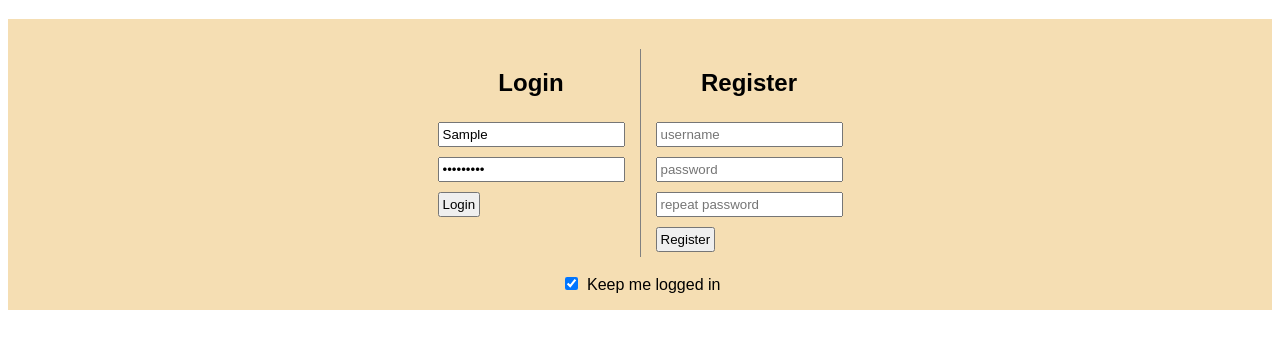
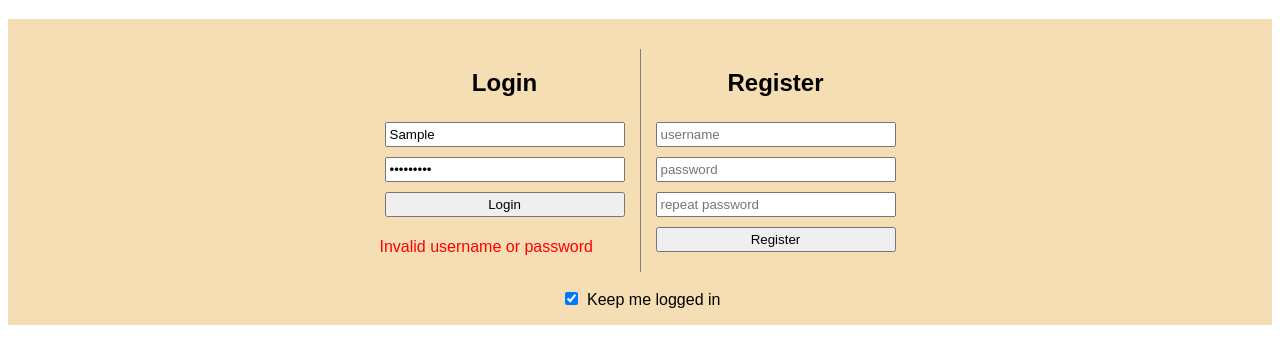
Before and after one commit to MeirKlemp/full-stack-02, a plain HTML site: page index.html in a window 1280 px wide. Both pictures are taken after typing "Sample", "Sample123" into the empty fields and a click on the input "Login". Shown: the part 61-424 px from the top of the page. Drawn offline with Linux system fonts and the light colour scheme.

Commit message:
Make login and register errors display in labels

```diff
--- a/css/login.css
+++ b/css/login.css
@@ -7,25 +7,39 @@ h1, h2 {
     text-align: center;
 }
 
+main {
+    display: flex;
+    flex-direction: column;
+    align-items: center;
+    padding: 15px;
+    margin: auto;
+    background-color: wheat;
+}
+
+#forms-container {
+    display: flex;
+    padding: 15px;
+    justify-content: center;
+}
+
+#forms-container > form {
+    display: flex;
+    flex-direction: column;
+    width: 250px;
+}
+
 input {
     padding: 3px;
     margin: 5px;
 }
 
-#forms-container {
-    display: flex;
-    padding: 15px;
+.error {
+    color: red;
+    overflow-wrap: break-word;
 }
 
-main {
-    /* specific for forms and keep logged in container */
-    display: flex;
-    flex-direction: column;
-    align-items: center;
-
-    padding: 15px;
-    margin: auto;
-    background-color: wheat;
+.hidden {
+    display: none;
 }
 
 .separator {
--- a/index.html
+++ b/index.html
@@ -13,22 +13,31 @@
         <div id="forms-container">
             <form id="frmLogin">
                 <h2>Login</h2>
-                <div><input type="text" placeholder="username" name="username"
-                                                               required></div>
-                <div><input type="password" placeholder="password"
-                                            name="password" required></div>
-                <div><input type="submit" value="Login"></div>
+                <input type="text" placeholder="username" name="username"
+                                                          required>
+                <input type="password" placeholder="password" name="password"
+                                                              required>
+                <input type="submit" value="Login">
+                <p id="loginError" class="error hidden">ERROR ERROR ERROR ERROR
+                    ERROR ERROR ERROR ERROR ERROR ERROR ERROR ERROR ERROR ERROR
+                    ERROR ERROR ERROR ERROR ERROR ERROR ERROR ERROR ERROR ERROR
+                </p>
             </form>
             <div class="separator"></div>
             <form id="frmRegister">
                 <h2>Register</h2>
-                <div><input type="text" placeholder="username" name="username"
-                                                               required></div>
-                <div><input type="password" placeholder="password"
-                                            name="password" required></div>
-                <div><input type="password" placeholder="repeat password"
-                                            name="password2" required></div>
-                <div><input type="submit" value="Register"></div>
+                <input type="text" placeholder="username" name="username"
+                                                          required>
+                <input type="password" placeholder="password" name="password"
+                                                              required>
+                <input type="password" placeholder="repeat password"
+                                       name="password2" required>
+                <input type="submit" value="Register">
+                <p id="registerError" class="error hidden">ERROR ERROR ERROR
+                    ERROR ERROR ERROR ERROR ERROR ERROR ERROR ERROR ERROR ERROR
+                    ERROR ERROR ERROR ERROR ERROR ERROR ERROR ERROR ERROR ERROR
+                    ERROR
+                </p>
             </form>
         </div>
         <div>
--- a/js/login.js
+++ b/js/login.js
@@ -59,7 +59,7 @@ function login() {
     const password = document.forms.frmLogin.password.value;
 
     if (!localStorage[username]) {
-        alert("Invalid username or password");
+        loginError("Invalid username or password");
         return;
     }
 
@@ -74,7 +74,7 @@ function login() {
         expires.setMinutes(expires.getMinutes() + ATTEMPTS_MINUTES);
         setCookie(attemptsCookie, isNaN(attempts) ? 1: attempts + 1, expires);
 
-        alert("Invalid username or password");
+        loginError("Invalid username or password");
         return;
     }
 
@@ -92,26 +92,28 @@ function register() {
     const password = document.forms.frmRegister.password.value;
     const password2 = document.forms.frmRegister.password2.value;
 
+    if (!isValidUsername(username)) {
+        registerError("Invalid username. Username must contain at least 1" +
+            " character, and special characters are forbidden.");
+        return;
+    }
+
+    if (localStorage[username]) {
+        registerError("Username already exists");
+        return;
+    }
+
     if (password !== password2) {
-        alert("Passwords do not match");
+        registerError("Passwords do not match");
         return;
     }
 
     if (!isValidPassword(password)) {
-        alert("Invalid password. Password must contain at least 1 upper case "
-            + "letter, at least 1 lower case letter, at least 1 digit and at "
-            + "least 8 characters.");
-        return;
-    }
-
-    if (!isValidUsername(username)) {
-        alert("Invalid username. Username must contain at least 1 character," +
-            " and special characters are forbidden.");
-        return;
-    }
-
-    if (localStorage[username]) {
-        alert("Username already exists");
+        registerError("Invalid password. Password must contain:<br>" +
+            "* at least 1 upper case letter<br>" +
+            "* at least 1 lower case letter<br>" +
+            "* at least 1 digit<br>" +
+            "* at least 8 characters");
         return;
     }
 
@@ -197,3 +199,21 @@ function logout() {
     removeCookie(LOGIN_COOKIE_NAME);
     return true;
 }
+
+/*
+ * Displays a login error message using the login error label.
+ */
+function loginError(errorMessage) {
+    const label = document.getElementById("loginError");
+    label.classList.remove("hidden");
+    label.innerHTML = errorMessage;
+}
+
+/*
+ * Displays a register error message using the register error label.
+ */
+function registerError(errorMessage) {
+    const label = document.getElementById("registerError");
+    label.classList.remove("hidden");
+    label.innerHTML = errorMessage;
+}
```
